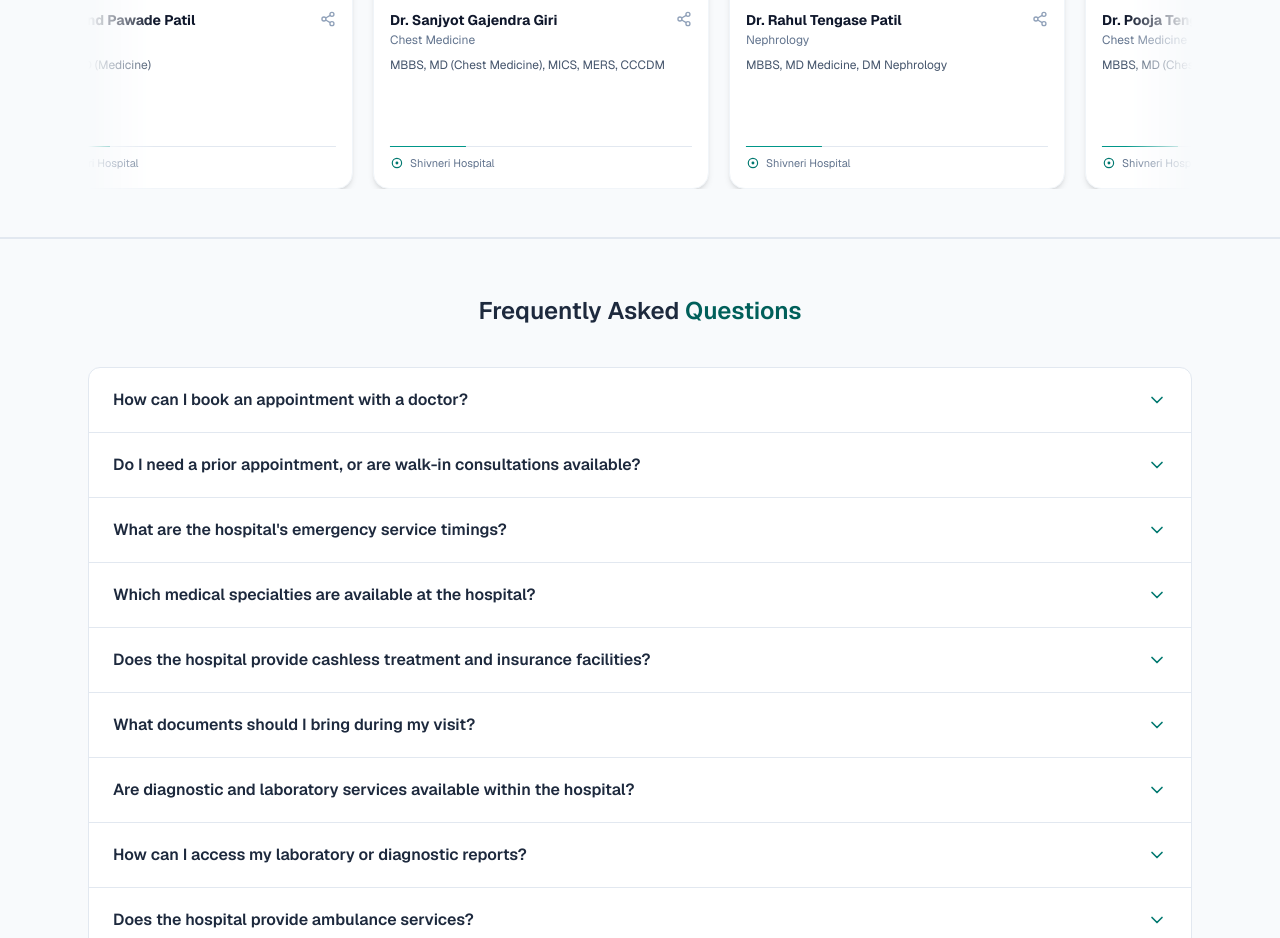
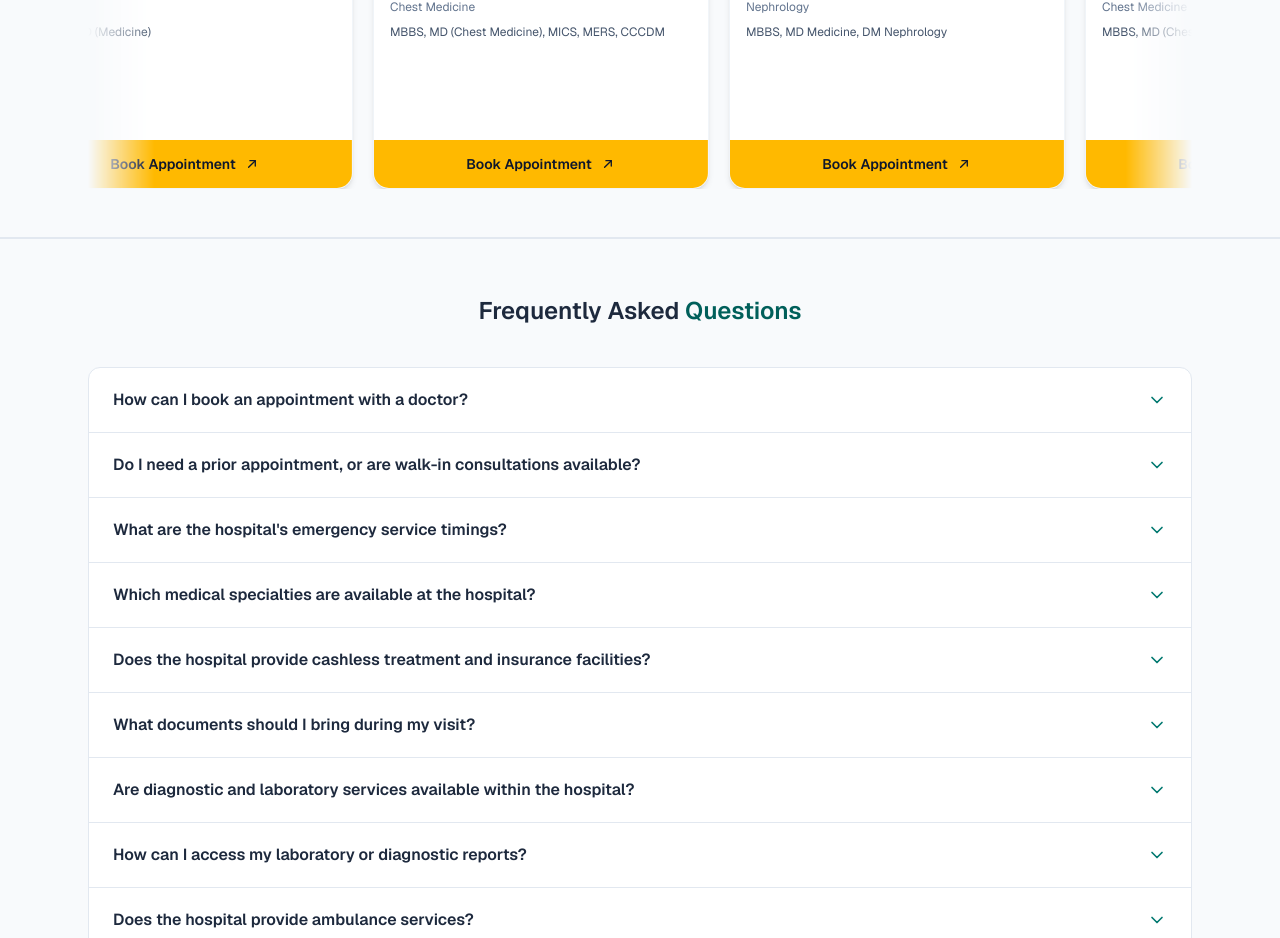
Before and after one commit to rp98nt/shivnerihospital, a Next.js app: page / in a window 1280 px wide. Shown: the part 2898-3836 px from the top of the page. Built offline with nearby package versions, Linux system fonts and the light colour scheme.

Commit message:
feat: add full-width Book Appointment button to doctor cards

```diff
--- a/components/our-doctors.tsx
+++ b/components/our-doctors.tsx
@@ -129,17 +129,15 @@ function DoctorCard({ doctor }: { doctor: Doctor }) {
         <p className="mt-2 line-clamp-2 text-[11px] leading-relaxed text-slate-600 sm:text-xs">
           {doctor.qualifications}
         </p>
+      </div>
 
-        <div className="mt-auto pt-2">
-          <div className="h-px w-full bg-slate-200">
-            <div className="h-px w-1/4 bg-teal-600" />
-          </div>
-          <p className="mt-2 flex items-center gap-1.5 text-[11px] text-slate-500">
-            <LocationIcon className="h-3.5 w-3.5 shrink-0 text-teal-700" />
-            Shivneri Hospital
-          </p>
-        </div>
-      </div>
+      <button
+        type="button"
+        className="flex w-full items-center justify-center gap-2 bg-amber-400 py-3.5 text-sm font-semibold text-slate-900 transition hover:bg-amber-300"
+      >
+        Book Appointment
+        <ArrowUpRightIcon className="h-4 w-4" />
+      </button>
     </article>
   );
 }
@@ -197,6 +195,22 @@ function StarIcon({ className }: { className?: string }) {
   );
 }
 
+function ArrowUpRightIcon({ className }: { className?: string }) {
+  return (
+    <svg
+      className={className}
+      viewBox="0 0 24 24"
+      fill="none"
+      stroke="currentColor"
+      strokeWidth="2"
+      aria-hidden
+    >
+      <path d="M7 17 17 7" strokeLinecap="round" strokeLinejoin="round" />
+      <path d="M9 7h8v8" strokeLinecap="round" strokeLinejoin="round" />
+    </svg>
+  );
+}
+
 function ShareIcon({ className }: { className?: string }) {
   return (
     <svg
@@ -214,19 +228,3 @@ function ShareIcon({ className }: { className?: string }) {
     </svg>
   );
 }
-
-function LocationIcon({ className }: { className?: string }) {
-  return (
-    <svg
-      className={className}
-      viewBox="0 0 24 24"
-      fill="none"
-      stroke="currentColor"
-      strokeWidth="2"
-      aria-hidden
-    >
-      <circle cx="12" cy="12" r="8" />
-      <circle cx="12" cy="12" r="2.5" fill="currentColor" stroke="none" />
-    </svg>
-  );
-}
```
